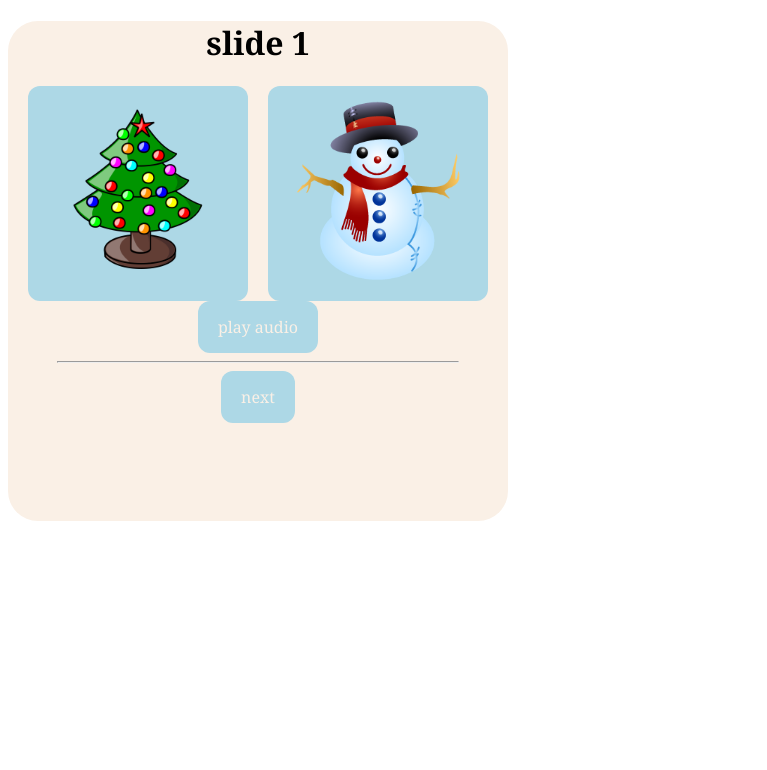
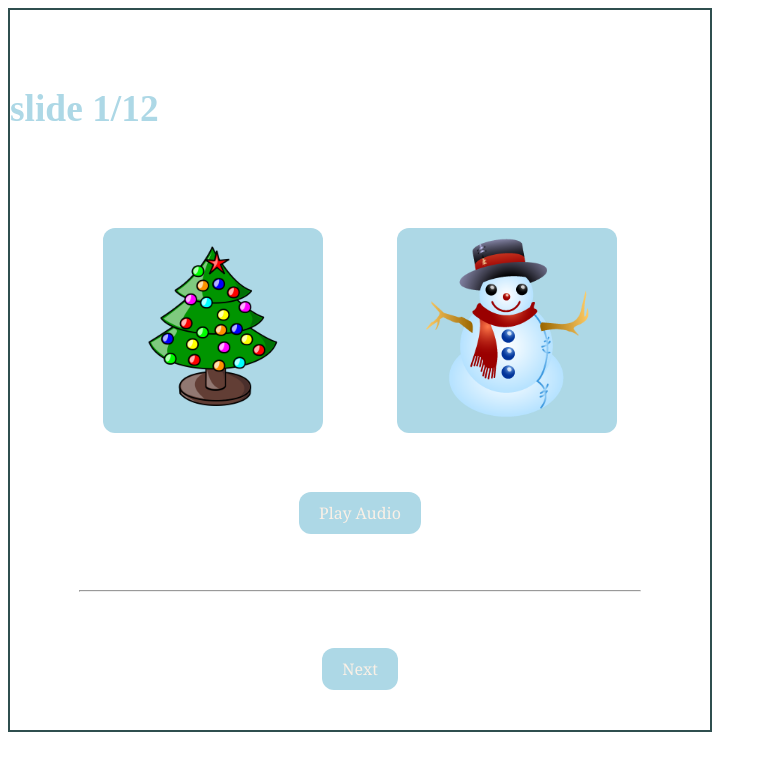
Before and after one commit to sophsroom/LUKULAB_EXAMPLE, a React (Vite) app: page / in a window 1280 px wide. Shown: the top 770 px of the page, without its empty margins (0-767 px from the left). Built offline with nearby package versions, Linux system fonts and the light colour scheme.

Commit message:
front end

```diff
--- a/src/App.css
+++ b/src/App.css
@@ -1,17 +1,17 @@
 main
 {
-  text-align: center;
+  border: 2px solid darkslategray;
+  background-color: white;
+  min-height: 90vh;
+  display: flex;
+  flex-direction: column;
   vertical-align: center;
-  text-color: lightblue;
-  font-family:  "Georgia", monospace;
-  background-color: linen;
-  height: 500px;
-  width: 500px;
-  border-radius: 30px 30px 30px 30px;
-}
-
-body {
- font-size: 16px;
+  justify-content: center;
+  font-size: calc(16px + 2vmin);
+  color: lightblue;
+  height: 350px;
+  width: 700px;
+  justify-content: space-evenly;
 }
 
 container {
@@ -24,7 +24,7 @@ button {
   border: none;
   border-radius: 12px;
   color: linen;
-  padding: 15px 20px;
+  padding: 10px 20px;
   text-align: center;
   text-decoration: bold;
   display: inline-block;
--- a/src/App.jsx
+++ b/src/App.jsx
@@ -1,6 +1,5 @@
 import './App.css'
 import GridLayout from "react-grid-layout"
-
 import Button from "./components/Button"
 
 
@@ -10,24 +9,33 @@ export default function App() {
 
     <main>
 
-<h1>slide 1</h1>
+<h3>slide 1/12</h3>
 
-<container>
-<Button className="card"><img src="/src/Xmas_tree.png" width={180} height={180}/>
+<container style={{ display: 'flex', margin: 20 }}>
+
+<Button onClick={() => setCount(count === 1)} className="card" alt="Left">
+  <img src="/src/Xmas_tree.png" width={180} height={180}/>
 </Button>
-<Button className="card"><img src="/src/Snowman.png" width={180} height={180}/>
+
+<Button onClick={() => setCount(count === 0)} className="card" alt="Right">
+  <img src="/src/Snowman.png" width={180} height={180}/>
 </Button>
+
+
 </container>
 
 <container>
-<Button action="play audio" > play audio </Button>
+
+  <Button action="play audio" > Play Audio </Button>
 </container>
 
   <hr id="line"/>
 
 <container>
-<Button action="next" > next </Button>
+<Button action="next" > Next </Button>
 </container>
+
     </main>
+
   )
 }
```
Also changed, not shown: 2 other files (tests, documents, lock files or other folders).
